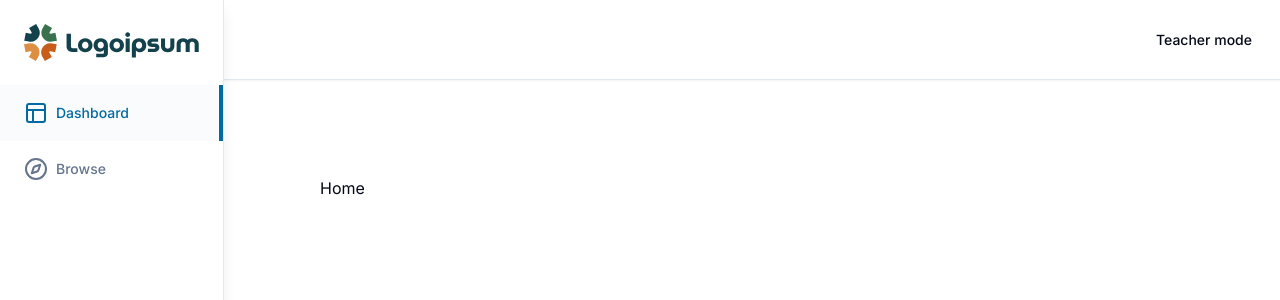
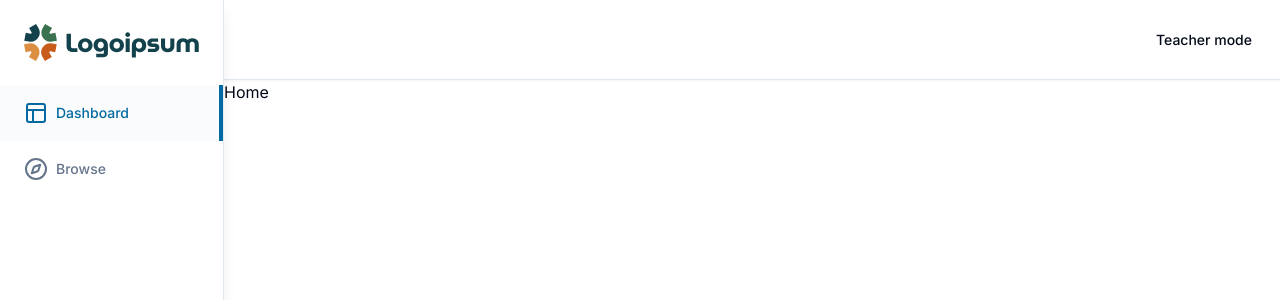
Before and after one commit to dirudeen/lms-app, a Next.js app: page / in a window 1280 px wide. Shown: the top 300 px of the page. Built offline with nearby package versions, Linux system fonts and the light colour scheme.

Commit message:
Remove padding and change element to main

```diff
--- a/src/app/(dashboard)/(routes)/page.tsx
+++ b/src/app/(dashboard)/(routes)/page.tsx
@@ -3,9 +3,9 @@ import { UserButton } from "@clerk/nextjs";
 
 export default function Home() {
   return (
-    <main className="p-24">
+    <div>
       <p>Home</p>
       <UserButton afterSignOutUrl="/"/>
-    </main>
+    </div>
   );
 }
```
